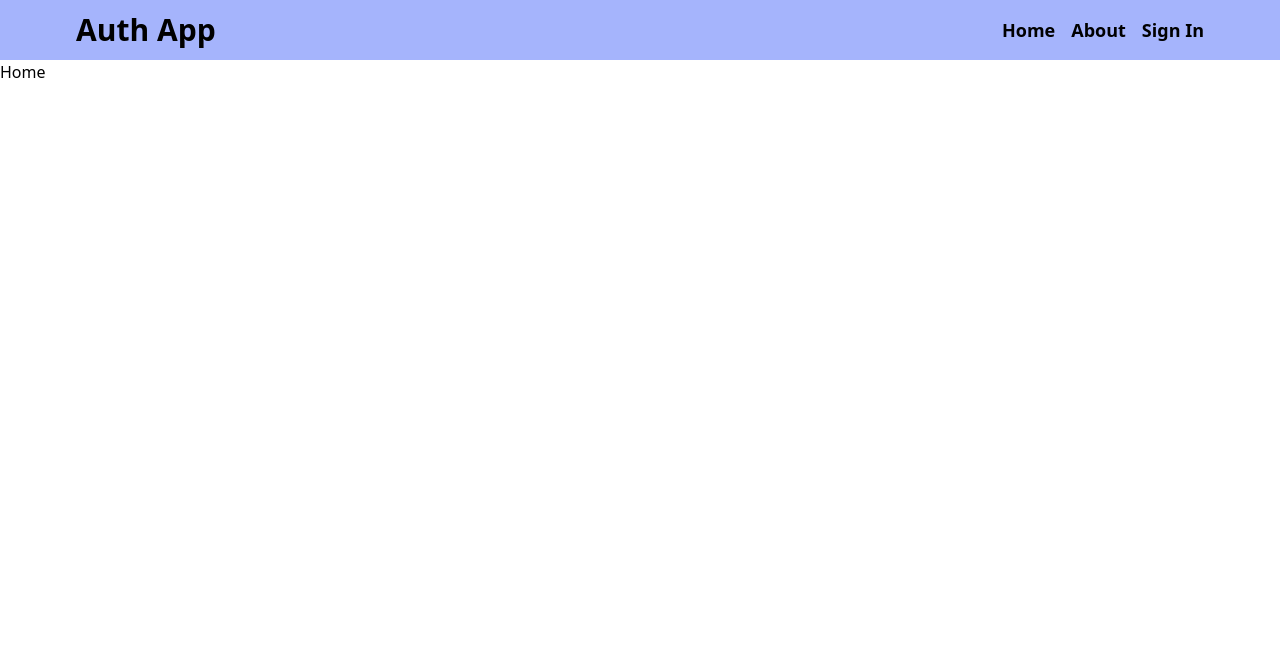
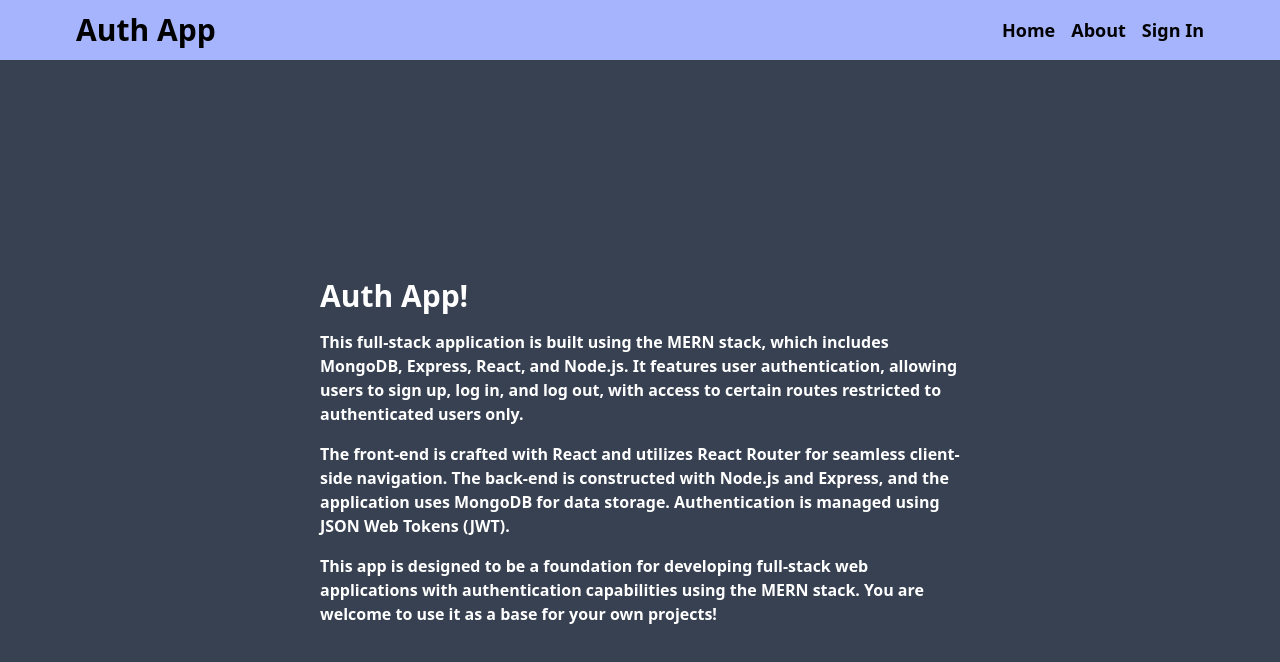
Before and after one commit to AL-Williams001/auth-app, a React (Vite) app in the folder client/: page / in a window 1280 px wide. Shown: the top 662 px of the page. Built offline with nearby package versions, Linux system fonts and the light colour scheme; no server answers.

Commit message:
add pre production changes

```diff
--- a/client/src/pages/About.jsx
+++ b/client/src/pages/About.jsx
@@ -1,7 +1,30 @@
-import React from "react";
-
 const About = () => {
-  return <div>About</div>;
+  return (
+    <div className="w-full min-h-screen bg-gray-700 flex items-center justify-center">
+      <div className="px-4 py-12 max-w-2xl mx-auto">
+        <h1 className="text-3xl font-bold mb-4 text-white">
+          Welcome to the Auth App!
+        </h1>
+        <p className="mb-4 text-white">
+          This full-stack application is built using the MERN stack, which
+          includes MongoDB, Express, React, and Node.js. It features user
+          authentication, allowing users to sign up, log in, and log out, with
+          access to certain routes restricted to authenticated users only.
+        </p>
+        <p className="mb-4 text-white">
+          The front-end is crafted with React and utilizes React Router for
+          seamless client-side navigation. The back-end is constructed with
+          Node.js and Express, and the application uses MongoDB for data
+          storage. Authentication is managed using JSON Web Tokens (JWT).
+        </p>
+        <p className="mb-4 text-white">
+          This app is designed to be a foundation for developing full-stack web
+          applications with authentication capabilities using the MERN stack.
+          You are welcome to use it as a base for your own projects!
+        </p>
+      </div>
+    </div>
+  );
 };
 
 export default About;
--- a/client/src/pages/Home.jsx
+++ b/client/src/pages/Home.jsx
@@ -1,7 +1,30 @@
 import React from "react";
 
 const Home = () => {
-  return <div>Home</div>;
+  return (
+    <div className="w-full min-h-screen bg-gray-700 flex items-center justify-center">
+      <div className="px-4 py-12 max-w-2xl mx-auto">
+        <h1 className="text-3xl font-bold mb-4 text-white">Auth App!</h1>
+        <p className="mb-4 text-white font-semibold">
+          This full-stack application is built using the MERN stack, which
+          includes MongoDB, Express, React, and Node.js. It features user
+          authentication, allowing users to sign up, log in, and log out, with
+          access to certain routes restricted to authenticated users only.
+        </p>
+        <p className="mb-4 text-white font-semibold">
+          The front-end is crafted with React and utilizes React Router for
+          seamless client-side navigation. The back-end is constructed with
+          Node.js and Express, and the application uses MongoDB for data
+          storage. Authentication is managed using JSON Web Tokens (JWT).
+        </p>
+        <p className="mb-4 text-white font-semibold">
+          This app is designed to be a foundation for developing full-stack web
+          applications with authentication capabilities using the MERN stack.
+          You are welcome to use it as a base for your own projects!
+        </p>
+      </div>
+    </div>
+  );
 };
 
 export default Home;
--- a/client/src/pages/Profile.jsx
+++ b/client/src/pages/Profile.jsx
@@ -1,4 +1,4 @@
-import { useSelector } from "react-redux";
+import { useSelector, useDispatch } from "react-redux";
 import { useEffect, useRef, useState } from "react";
 import {
   getDownloadURL,
@@ -7,7 +7,6 @@ import {
   uploadBytesResumable,
 } from "firebase/storage";
 import { app } from "../firebase";
-import { useDispatch } from "react-redux";
 import {
   updateUserStart,
   updateUserSuccess,
@@ -111,9 +110,12 @@ const Profile = () => {
   };
 
   return (
-    <div className="p-3 max-w-lg mx-auto">
-      <h1 className="text-3xl font-semibold text-center my-7">Profile</h1>
-      <form onSubmit={handleSubmit} className="flex flex-col  gap-3">
+    <div className="w-full min-h-screen bg-gray-700 ">
+      <div className="p-3 max-w-lg mx-auto rounded-lg shadow-md">
+        <h1 className="text-3xl font-semibold text-center my-7 text-white">
+          Profile
+        </h1>
+        <form onSubmit={handleSubmit} className="flex flex-col gap-3">
           <input
             type="file"
             ref={fileRef}
@@ -127,15 +129,17 @@ const Profile = () => {
             className="rounded-full h-24 w-24 object-cover self-center cursor-pointer mb-2 mt-2"
             onClick={() => fileRef.current.click()}
           />
-        <p className="text-sm self-center">
+          <p className="text-sm self-center text-white">
             {imageError ? (
-            <span className="text-red-700">
+              <span className="text-red-500">
                 Error uploading image (file size must be less than 10 MB)
               </span>
             ) : imagePercent > 0 && imagePercent < 100 ? (
               <span className="text-yellow-400">{`Uploading: ${imagePercent} %`}</span>
             ) : imagePercent === 100 ? (
-            <span className="text-green-700">Image uploaded successfully</span>
+              <span className="text-green-700">
+                Image uploaded successfully
+              </span>
             ) : (
               ""
             )}
@@ -145,7 +149,7 @@ const Profile = () => {
             type="text"
             id="username"
             placeholder="Username"
-          className="bg-gray-100 border border-gray-300 rounded-lg p-3 "
+            className="bg-gray-100 border border-gray-300 rounded-lg p-3"
             onChange={handleChange}
           />
           <input
@@ -153,14 +157,14 @@ const Profile = () => {
             type="email"
             id="email"
             placeholder="Email"
-          className="bg-gray-100 border border-gray-300 rounded-lg p-3 "
+            className="bg-gray-100 border border-gray-300 rounded-lg p-3"
             onChange={handleChange}
           />
           <input
             type="password"
             id="password"
             placeholder="Password"
-          className="bg-gray-100 border border-gray-300 rounded-lg p-3 "
+            className="bg-gray-100 border border-gray-300 rounded-lg p-3"
             onChange={handleChange}
           />
           <button className="bg-blue-500 hover:bg-blue-700 text-white font-semibold p-3 rounded-lg uppercase">
@@ -170,22 +174,23 @@ const Profile = () => {
         <div className="flex justify-between mt-5">
           <span
             onClick={handleDeleteAccount}
-          className="text-red-700 cursor-pointer font-semibold"
+            className="text-red-500 cursor-pointer font-semibold"
           >
             Delete Account
           </span>
           <span
             onClick={handleSignOut}
-          className="text-red-700 cursor-pointer font-semibold"
+            className="text-red-500 cursor-pointer font-semibold"
           >
             {" "}
             Sign Out
           </span>
         </div>
-      <p className="text-red-700 mt-5">{error && "Something went wrong!"}</p>
+        <p className="text-red-500 mt-5">{error && "Something went wrong!"}</p>
         <p className="text-green-500 mt-5">
-        {updateSuccess && "Update is succesful!"}
+          {updateSuccess && "Update is successful!"}
         </p>
+      </div>
     </div>
   );
 };
--- a/client/src/pages/SignIn.jsx
+++ b/client/src/pages/SignIn.jsx
@@ -13,6 +13,7 @@ const SignIn = () => {
   const { loading, error } = useSelector((state) => state.user);
   const navigate = useNavigate();
   const dispatch = useDispatch();
+
   const handleChange = (e) => {
     setFormData({ ...formData, [e.target.id]: e.target.value });
   };
@@ -44,14 +45,17 @@ const SignIn = () => {
   };
 
   return (
-    <div className="p-5 max-w-lg mx-auto">
-      <h1 className="text-3xl text-center font-semibold my-7">Sign In</h1>
+    <div className="w-full min-h-screen bg-gray-700 ">
+      <div className="p-5 max-w-lg mx-auto rounded-lg shadow-md">
+        <h1 className="text-3xl text-center font-semibold my-7 text-black">
+          Sign In
+        </h1>
         <form onSubmit={handleSubmit} className="flex flex-col gap-4">
           <input
             type="email"
             placeholder="Email"
             id="email"
-          className="bg-gray-100 border border-gray-300 rounded-lg p-3  "
+            className="bg-gray-100 border border-gray-300 rounded-lg p-3"
             onChange={handleChange}
             autoComplete="current-email"
           />
@@ -59,7 +63,7 @@ const SignIn = () => {
             type="password"
             placeholder="Password"
             id="password"
-          className="bg-gray-100 border border-gray-300 rounded-lg p-3  "
+            className="bg-gray-100 border border-gray-300 rounded-lg p-3"
             onChange={handleChange}
             autoComplete="current-password"
           />
@@ -72,14 +76,15 @@ const SignIn = () => {
           <OAuth />
         </form>
         <div className="flex gap-2 mt-5">
-        <p>Don&apos;t have an account?</p>
+          <p className="text-black">Don&apos;t have an account?</p>
           <Link to="/sign-up">
             <span className="text-blue-500 font-semibold">Sign up</span>
           </Link>
         </div>
-      <p className="text-red-700 mt-5">
+        <p className="text-red-500 mt-5">
           {error ? error.message || "Something went wrong!" : ""}
         </p>
+      </div>
     </div>
   );
 };
--- a/client/src/pages/SignUp.jsx
+++ b/client/src/pages/SignUp.jsx
@@ -1,11 +1,13 @@
 import { useState } from "react";
 import { Link, useNavigate } from "react-router-dom";
 import OAuth from "../components/OAuth";
+
 const SignUp = () => {
   const [formData, setFormData] = useState({});
   const [error, setError] = useState(false);
   const [loading, setLoading] = useState(false);
   const navigate = useNavigate();
+
   const handleChange = (e) => {
     setFormData({ ...formData, [e.target.id]: e.target.value });
   };
@@ -39,14 +41,17 @@ const SignUp = () => {
   };
 
   return (
-    <div className="p-5 max-w-lg mx-auto">
-      <h1 className="text-3xl text-center font-semibold my-7">Sign Up</h1>
+    <div className="w-full min-h-screen bg-gray-700 ">
+      <div className="p-5 max-w-lg mx-auto rounded-lg shadow-md">
+        <h1 className="text-3xl text-center font-semibold my-7 text-black">
+          Sign Up
+        </h1>
         <form onSubmit={handleSubmit} className="flex flex-col gap-4">
           <input
             type="text"
             placeholder="Username"
             id="username"
-          className="bg-gray-100 border border-gray-300 rounded-lg p-3  "
+            className="bg-gray-100 border border-gray-300 rounded-lg p-3"
             onChange={handleChange}
             autoComplete="current-username"
           />
@@ -54,7 +59,7 @@ const SignUp = () => {
             type="email"
             placeholder="Email"
             id="email"
-          className="bg-gray-100 border border-gray-300 rounded-lg p-3  "
+            className="bg-gray-100 border border-gray-300 rounded-lg p-3"
             onChange={handleChange}
             autoComplete="current-email"
           />
@@ -62,7 +67,7 @@ const SignUp = () => {
             type="password"
             placeholder="Password"
             id="password"
-          className="bg-gray-100 border border-gray-300 rounded-lg p-3  "
+            className="bg-gray-100 border border-gray-300 rounded-lg p-3"
             onChange={handleChange}
             autoComplete="current-password"
           />
@@ -75,13 +80,14 @@ const SignUp = () => {
           <OAuth />
         </form>
         <div className="flex gap-2 mt-5">
-        <p>Have an account?</p>
+          <p className="text-black">Have an account?</p>
           <Link to="/sign-in">
             <span className="text-blue-500 font-semibold">Sign in</span>
           </Link>
         </div>
         <p className="text-red-700 mt-5">{error && "Something went wrong!"}</p>
       </div>
+    </div>
   );
 };
 
--- a/package.json
+++ b/package.json
@@ -6,7 +6,8 @@
   "main": "index.js",
   "scripts": {
     "dev": "nodemon server/index.js",
-    "start": "node server/index.js"
+    "start": "node server/index.js",
+    "build": "npm install && npm install --prefix client && npm run build --prefix client"
   },
   "keywords": [],
   "author": "",
```
Also changed, not shown: 1 other file (tests, documents, lock files or other folders). Lines whose indentation alone changed are shown as unchanged.
